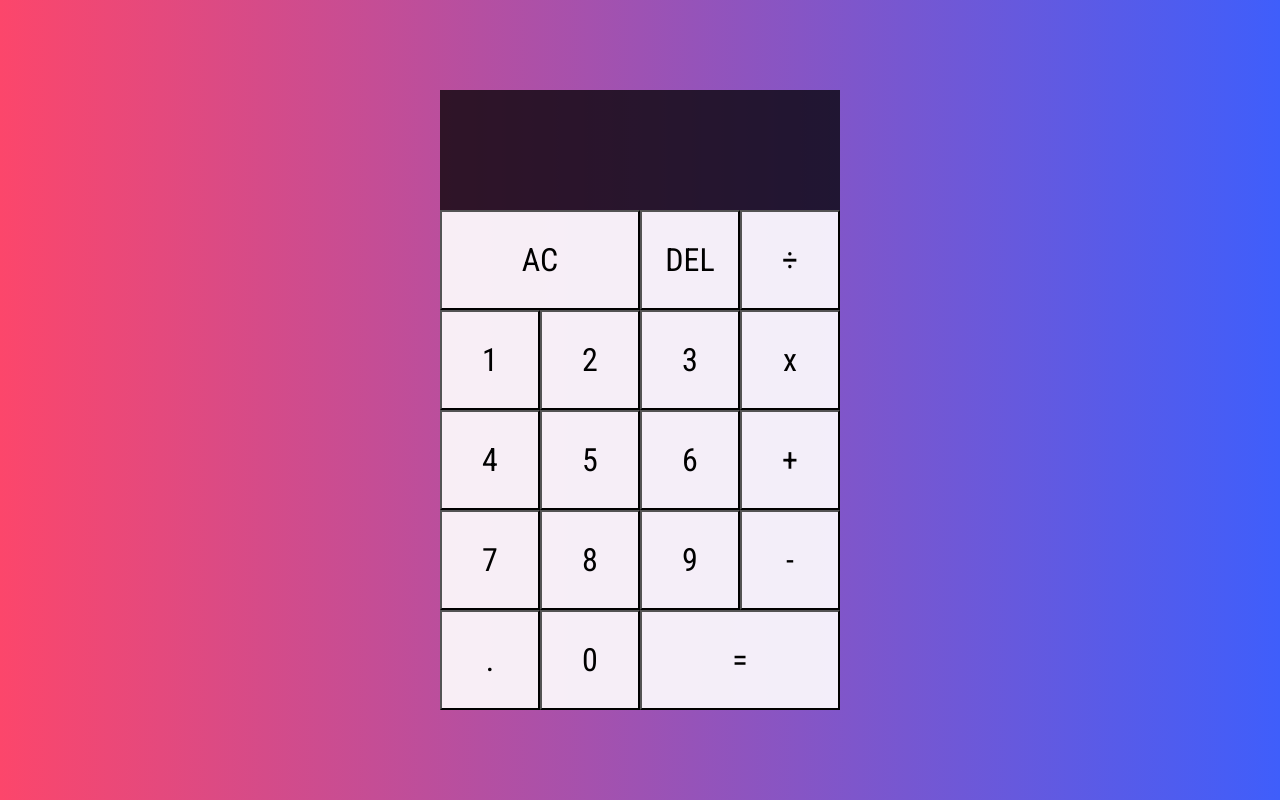
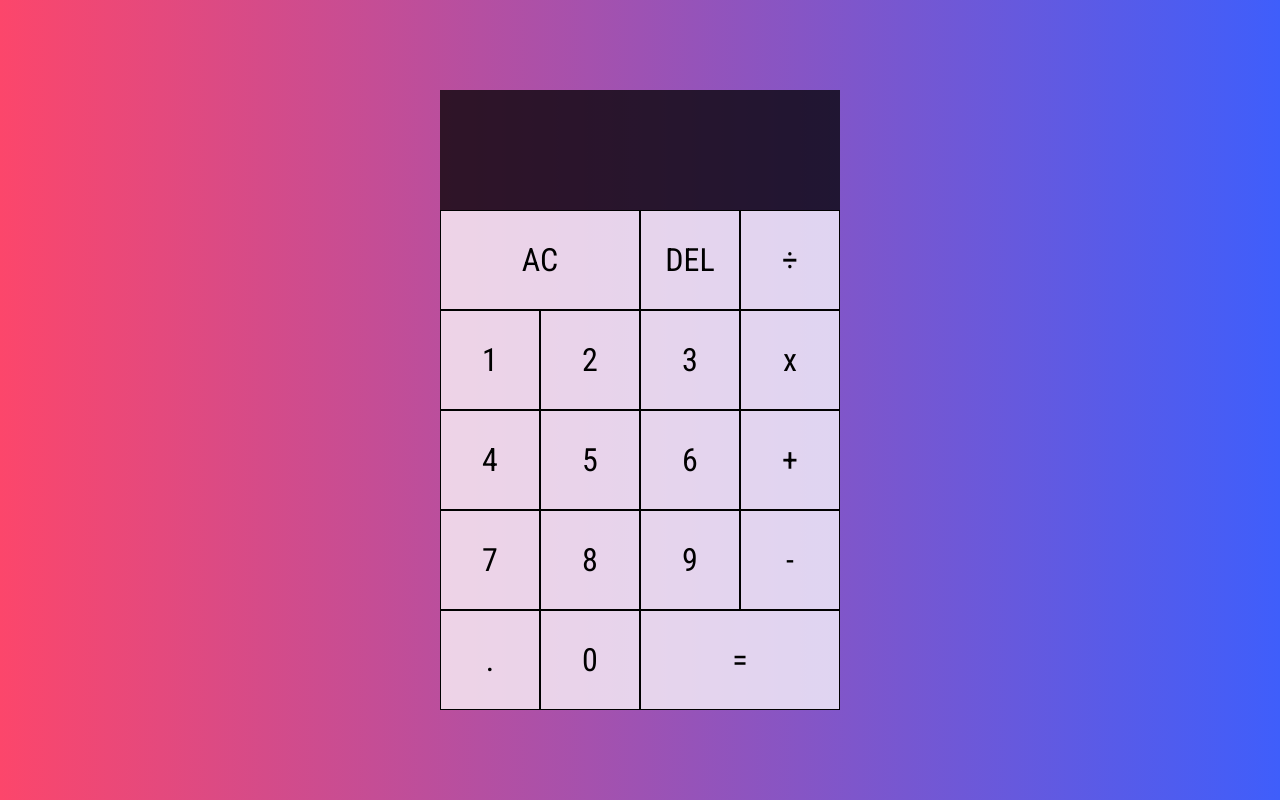
Before and after one commit to adamgilroy22/javascript-calculator, a plain HTML site: page index.html in a window 1280 px wide. Drawn offline with Linux system fonts and the light colour scheme.

Commit message:
Fix button styling and add hover style

```diff
--- a/assets/css/style.css
+++ b/assets/css/style.css
@@ -22,6 +22,13 @@
   }
 
   .calculator > button {
+    cursor: pointer;
+    border: 1px solid #000000;
+    outline: none;
+    background-color: rgba(255, 255, 255, .75);
+  }
+
+  .calculator > button:hover {
     background-color: rgba(255, 255, 255, .9);
   }
 
```
